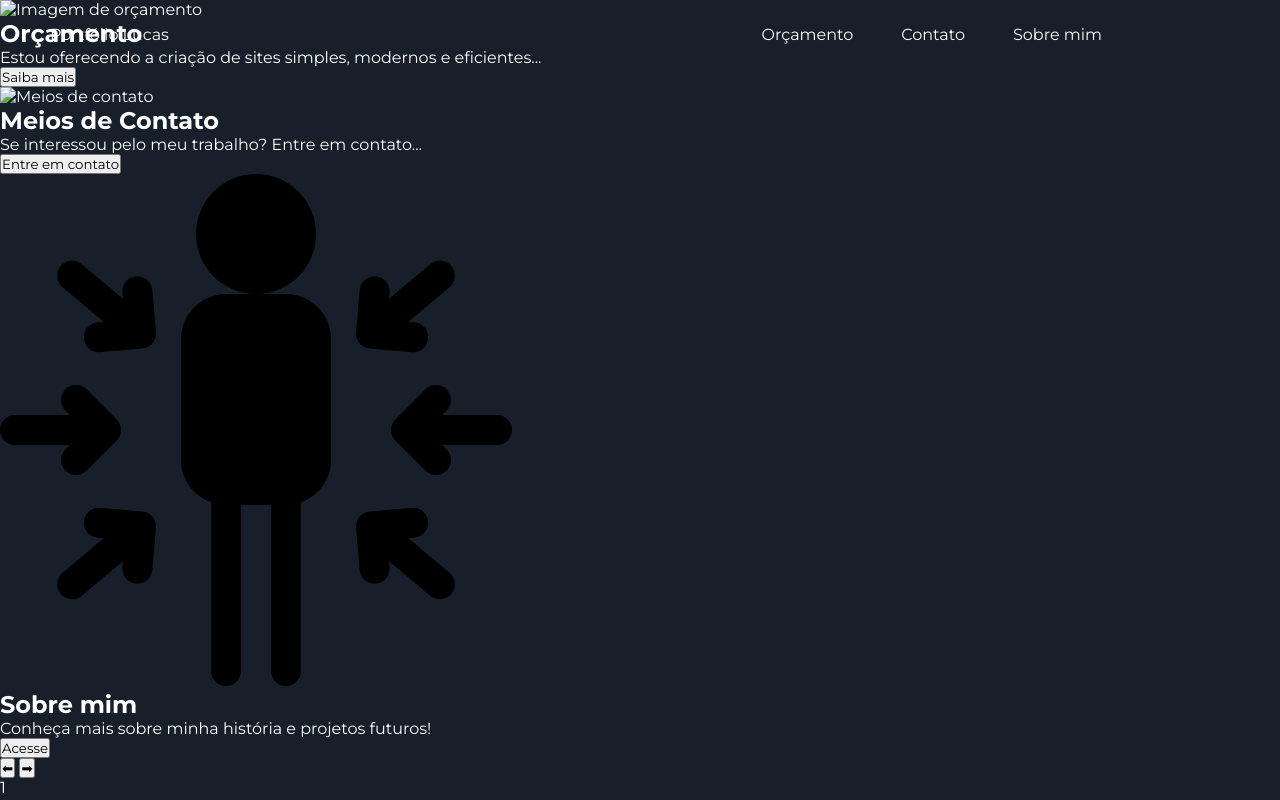
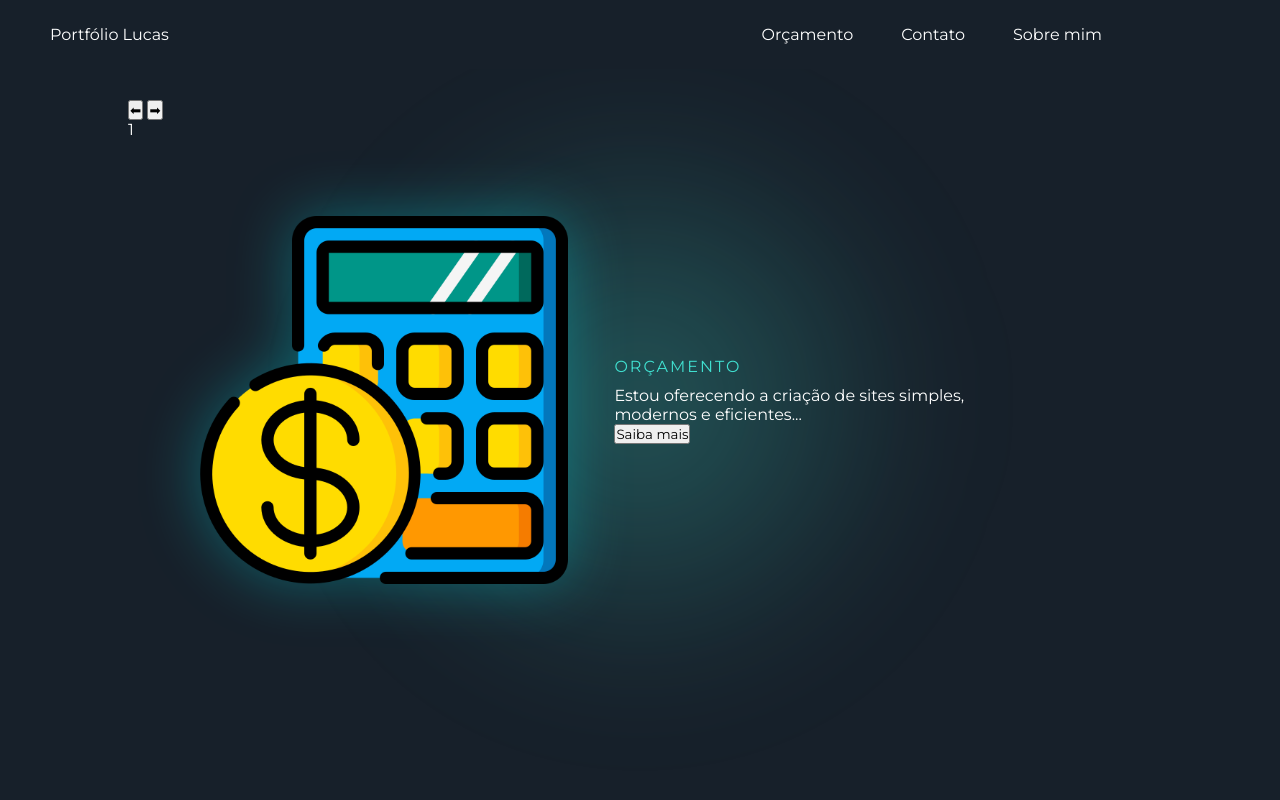
Before and after one commit to luccasdev19/Projeto-Portifolio, a plain HTML site: page Index.html in a window 1280 px wide. Drawn offline with Linux system fonts and the light colour scheme.

Commit message:
Atualiazação do commit

```diff
--- a/Index.html
+++ b/Index.html
@@ -22,6 +22,8 @@
         </nav>
     </header>
 
+    <div class="Lista">
+
     <main class="container">
         <section class="tech-circulo">
             <div class="circulo"></div>
@@ -31,8 +33,8 @@
         </section>
 
         <section class="item active">
-            <div class="imagem">
-                <img src="Orçamento.png" alt="Imagem de orçamento">
+            <div class="image">
+                <img src="Orçamento.png.png" alt="Imagem de orçamento">
             </div>
             <div class="content">
                 <h2>Orçamento</h2>
@@ -42,8 +44,8 @@
         </section>
 
         <section class="item">
-            <div class="imagem">
-                <img src="Telefone.png" alt="Meios de contato">
+            <div class="image">
+                <img src="entre-em-contato-com-o-suporte.png" alt="Meios de contato">
             </div>
             <div class="content">
                 <h2>Meios de Contato</h2>
@@ -53,8 +55,8 @@
         </section>
 
         <section class="item">
-            <div class="imagem">
-                <img src="sobrmim.png" alt="Sobre mim">
+            <div class="image">
+                <img src="contato.png" alt="Sobre mim">
             </div>
             <div class="content">
                 <h2>Sobre mim</h2>
@@ -75,7 +77,6 @@
                 <div class="ponto"></div>
                 <div class="ponto"></div>
             </div>
-        </div>
     </main>
 
 </body>
--- a/style.css
+++ b/style.css
@@ -2,7 +2,7 @@
     margin: 0;
     padding: 0;
     box-sizing: border-box;
-    list-style: none;  /* deixa a sua listagem sem pontos e barras*/
+    list-style: none;
     font-family: "Montserrat", sans-serif;
 }
 
@@ -10,18 +10,19 @@
     background-color: #17202a;
     color: #fff;
     font-size: 16px;
-      /* Define que o seu site nõ ver ter barra de rolagem*/
+    overflow: auto; /* Permite rolagem */
 }
 
 header {
-    position: fixed;             /* Deixa o elemento fixo */
-    width: 90vw;                 /* denifine o tamanho do espaçamento dos seus alementos*/
-    top: 0;                      /* define onde o seu elemento vai ficar fixado */
-    padding: 20px 50px;          /* sempre se lembre que primeiro vem o tamanho e depois a largura*/
+    position: fixed;
+    width: 90vw;
+    top: 0;
+    padding: 20px 50px;
     display: flex;
-    justify-content: space-between;       /* alinha o seus alementos no final do seu site*/
+    justify-content: space-between;
     align-items: center;
-    z-index: 3;                    /* comando de sobreposição que define que um elemento sempre vai estar na frente */
+    z-index: 3;
+    background-color: #17202a; /* Evita conteúdo "vazando" atrás do header */
 }
 
 header nav ul {
@@ -31,45 +32,46 @@
 
 header nav ul li {
     cursor: pointer;
-    position: relative;  /* permite que possa fazer alterações futuras nas posições*/
+    position: relative;
     padding: 5px 0px;
 }
 
-header nav ul li::after {    /* After significa algo depois do seu conteudo*/
-    content: '';         /* Content sigifinica conteudo as apas estão deifinindo que logo após o conteudo não tem nenhum tipo de valor " resumindo não tem nada" */
-    position: absolute;  /*Permite colocar o alemento em qualquer lugar da tela no lugar exato */
-    left: 0;  /* Left sigifica logo após o elemento nesse caso não tem nada*/
-    bottom: 0;  /* Sigifica logo a baixo onde o seu conteudo está*/
-    width: 0;   /* Está zerado pois está sendo defiinido depois da transmissão.*/
-    height: 2px;  /*Tamanho do elemento*/
+header nav ul li::after {
+    content: '';
+    position: absolute;
+    left: 0;
+    bottom: 0;
+    width: 0;
+    height: 2px;
     background-color: #40E0D0;
-    transition: width 0.5s;  /* tempo da animação para aparecer o alemento*/
+    transition: width 0.5s;
 }
 
-header nav ul li:hover::after {   /* Hover sigifica que a interação vai aparcer logo após o cursos passar em cima*/
-    width: 100px; /* Tamanho do elemento depois da transição*/
+header nav ul li:hover::after {
+    width: 100px;
 }
 
-.conteiner {
-    height: 100%;
-    background: linear-gradient(135deg, #0f0f1e 0%, #1f1f3a 100px);
+.container {
     position: relative;
-    overflow: hidden;
+    width: 80%;
+    margin: 0 auto;
+    padding-top: 100px; /* Compensa a altura do header fixo */
+    min-height: 100vh;
 }
 
-.conteiner::before {
-    content:'';
+.container::before {
+    content: '';
     width: 500px;
     height: 500px;
     border-radius: 50%;
-    background: linear-gradient(circle, rgba(138, 43, 226, 0.3) 0%, rgba(15, 15, 30, 0) 70%);
-    position:absolute;
-    top: 50%;   /* essa função até o tranform: translate alinha o seu elemento no meio da tela. */
+    background: radial-gradient(circle, rgba(64, 224, 208, 0.3) 0%, rgba(15, 15, 30, 0) 70%);
+    position: absolute;
+    top: 50%;
     left: 50%;
-    transform: translate(-50%, -50%);
-    filter: blur(50px);  /* ddeixa o seu fundo da cor diferente mais desfocado*/
+    filter: blur(50px);
     z-index: 1;
     animation: pulse 5s infinite alternate;
+    transform: translate(-50%, -50%);
 }
 
 @keyframes pulse {
@@ -79,8 +81,60 @@
     }
     100% {
         opacity: 1;
-    transform: translate(-50%, -50%) scale(1.5);
+        transform: translate(-50%, -50%) scale(1.2);
     }
+}
+
+.item {
+    position: absolute;
+    inset: 0;
+    display: flex;
+    justify-content: center;
+    align-items: center;
+    opacity: 0;
+    z-index: 2; /* Para aparecer acima do fundo animado */
+}
+
+.active {
+    opacity: 1;
+}
+
+.image {
+    width: 45%;
+    height: 100%;
+    display: flex;
+    align-items: center;
+    justify-content: center;
+    position: relative;
+}
+
+.image img {
+    max-width: 80%;
+    max-height: 50%;
+    filter: drop-shadow(0 0 30px rgba(0, 247, 255, 0.3));
+}
+
+.content {
+    width: 50%;
+    padding-right: 80px;
+    display: flex;
+    justify-content: center;
+    align-items: flex-start;
+    z-index: 2;
+    flex-direction: column;
+}
+
+.content h2 {
+    font-size: 1rem;
+    font-weight: 400;
+    color: #40E0D0;
+    margin-bottom: 10px;
+    text-transform: uppercase;
+    letter-spacing: 2px;
+}
+
+.content p {
+    font-size: 1.1.rem;
 
 
 }
```
Lines whose indentation alone changed are shown as unchanged.
